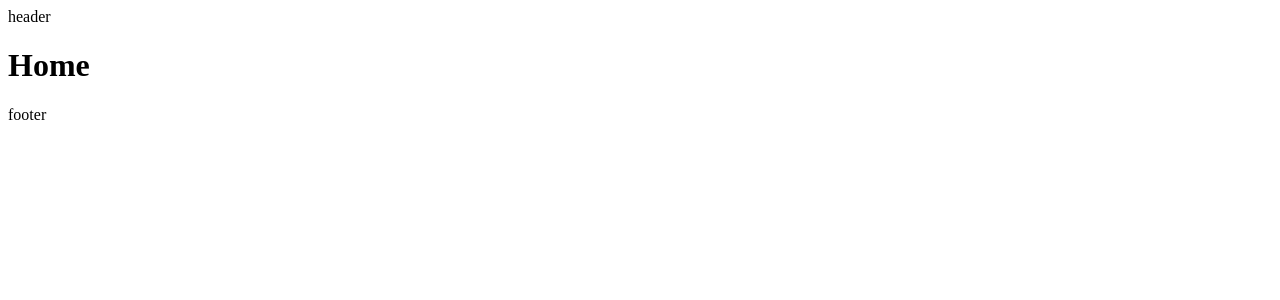
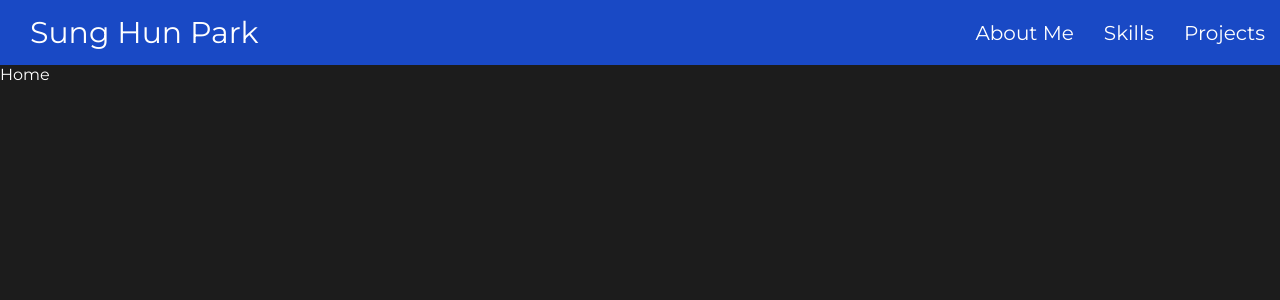
Before and after one commit to SunghunP/front-sung-portfolio, a React (Create React App) app: page / in a window 1280 px wide. Shown: the top 300 px of the page. Built offline with nearby package versions, Linux system fonts and the light colour scheme.

Commit message:
Create and style header

```diff
--- a/public/index.html
+++ b/public/index.html
@@ -24,7 +24,9 @@
       work correctly both with client-side routing and a non-root public URL.
       Learn how to configure a non-root public URL by running `npm run build`.
     -->
-    <title>Sunghun Park</title>
+    <link rel="preconnect" href="https://fonts.googleapis.com">
+    <link rel="preconnect" href="https://fonts.gstatic.com" crossorigin>
+    <link href="https://fonts.googleapis.com/css2?family=Montserrat&display=swap" rel="stylesheet">
   </head>
   <body>
     <div id="root"></div>
--- a/src/App.js
+++ b/src/App.js
@@ -8,15 +8,22 @@ import Projects from './pages/Projects';
 import Header from "./components/Header";
 import Footer from './components/Footer';
 
+const themes = {
+  mainText: '#ffffff',
+  mainBackground: '#1949c5',
+  reverseText: '#000000',
+  reverseBackground: '#ffffff'
+}
+
 function App() {
   return (
     <div className="App">
-      <Header/>
+      <Header themes={themes}/>
       <Routes>
-        <Route path='/' element={<Home/>} />
+        <Route path='/' element={<Home themes={themes}/>} />
         <Route path='/projects' element={<Projects/>}/>
       </Routes>
-      <Footer/>
+      <Footer themes={themes}/>
     </div>
   );
 }
--- a/src/components/Header.jsx
+++ b/src/components/Header.jsx
@@ -1,10 +1,63 @@
+import { Link } from 'react-router-dom';
 import styled from 'styled-components';
+
 const StyledHeader = styled.header`
+	background: ${props => props.themes.mainBackground};
+	height: 65px;
+	font-size: 30px;
+	justify-content: space-between;
+	align-items: center;
+	position: sticky;
+
+	.links {
+		color: ${props => props.themes.mainText};
+		text-decoration: none;
+		margin: 0 30px;
+	}
+
+	a.hover-animation {
+		font-size: 20px;
+		margin: 0 15px;
+		display: inline-block;
+		position: relative;
+		padding: 5px 0;
+
+		::after {
+			content:'';
+			position: absolute;
+			width: 100%;
+			height: 3px;
+			bottom: 0;
+			left: 0;
+			background-color: #11ACD1;
+			transform-origin: bottom right;
+			transition: transform 0.25s ease-out;
+			transform: scaleX(0);
+			margin: -5px 0;
+		}
+
+		:hover::after {
+			transform: scaleX(1);
+			transition: transform 0.23s ease-in;
+			transform-origin: bottom left;
+		}
+	}
 
 `;
 
-export default function Header () {
-	return <StyledHeader>
-		header
+export default function Header ({themes}) {
+	return <StyledHeader themes={themes} className='flex'>
+		<Link className='links' to='/'>Sung Hun Park</Link>
+		<nav className='flex'>
+			<Link className='links hover-animation' to='/about'>
+				About Me
+			</Link>
+			<Link className='links hover-animation' to='/skills'>
+				Skills
+			</Link>
+			<Link className='links hover-animation' to='/projects'>
+				Projects
+			</Link>
+		</nav>
 	</StyledHeader>
 };
--- a/src/pages/Home.js
+++ b/src/pages/Home.js
@@ -1,9 +1,9 @@
 import styled from "styled-components";
 
-const StyledBody = styled.body`
-
+const StyledContentBody = styled.div`
+	height: 3000px;
 `;
 
 export default function Home () {
-	return <h1>Home</h1>
+	return <StyledContentBody>Home</StyledContentBody>
 };
--- a/src/styles.sass
+++ b/src/styles.sass
@@ -0,0 +1,20 @@
+html
+  background: #1c1c1c
+  color: #ffffff
+  font-family: 'Montserrat', sans-serif
+
+body
+  margin: 0
+  height: 3000px
+  width: 100%
+
+.flex
+  display: flex
+
+.col
+  flex-direction: col
+
+header
+  postition: fixed
+  top: 0
+  width: 100%
```
